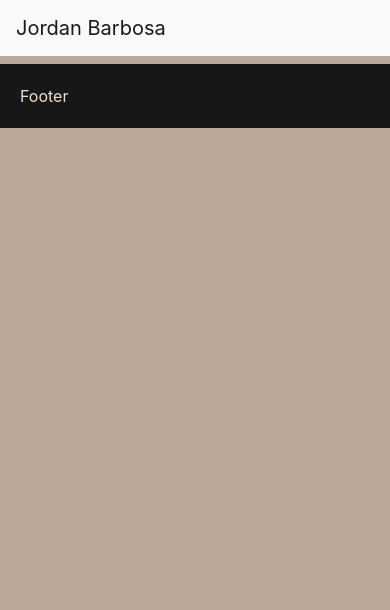
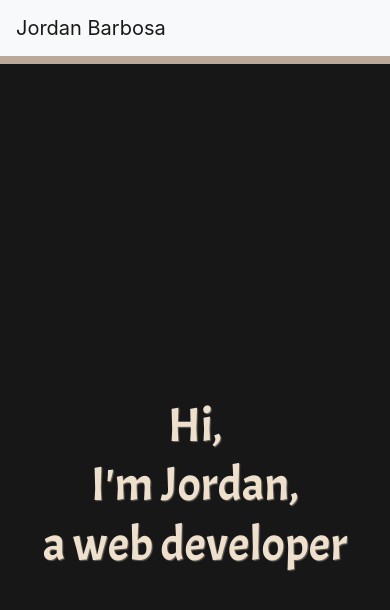
Before and after one commit to jordanjordanb1/portfolio, a React (Create React App) app in the folder client/: page / in a window 390 px wide. Shown: the top 610 px of the page. Built offline with nearby package versions, Linux system fonts and the light colour scheme.

Commit message:
Finished home page

```diff
--- a/client/package.json
+++ b/client/package.json
@@ -10,6 +10,7 @@
         "@types/jest": "^24.9.1",
         "@types/node": "^12.12.26",
         "@types/react": "^16.9.19",
+        "@types/react-bootstrap": "^0.32.20",
         "@types/react-dom": "^16.9.5",
         "axios": "^0.19.2",
         "react": "^16.12.0",
--- a/client/public/index.html
+++ b/client/public/index.html
@@ -22,6 +22,10 @@
             integrity="sha256-+N4/V/SbAFiW1MPBCXnfnP9QSN3+Keu+NlB+0ev/YKQ="
             crossorigin="anonymous"
         />
+        <link
+            href="https://fonts.googleapis.com/css?family=Acme&display=swap"
+            rel="stylesheet"
+        />
     </head>
     <body>
         <noscript>You need to enable JavaScript to run this app.</noscript>
--- a/client/src/components/Home/Home.scss
+++ b/client/src/components/Home/Home.scss
@@ -0,0 +1,92 @@
+.home-jumbotron {
+    background: var(--eerie-black);
+    margin: 0;
+    position: relative;
+    height: 100vh;
+    overflow: hidden;
+
+    h1 {
+        color: var(--almond);
+        text-shadow: 1px 1px 1px rgb(100, 100, 100);
+        font-family: 'Acme', sans-serif;
+        font-size: 7em;
+    }
+
+    .item-container {
+        width: 50%;
+
+        .hi-box {
+            display: block;
+            animation: slide-down 0.75s forwards ease-out;
+
+            h1 {
+                display: block;
+                margin: 0;
+            }
+        }
+
+        .intro-box {
+            display: block;
+
+            h1 {
+                opacity: 0;
+                margin: 0;
+                line-height: 120px;
+
+                &:nth-child(1) {
+                    animation: slide-right 0.75s forwards ease-out;
+                    animation-delay: 0.75s;
+                }
+
+                &:nth-child(2) {
+                    animation: slide-up 0.75s forwards ease-out;
+                    animation-delay: 1.5s;
+                }
+            }
+        }
+    }
+}
+
+@media only screen and (max-width: 1500px) {
+    .home-jumbotron .item-container {
+        width: 70%;
+    }
+}
+
+@media only screen and (max-width: 1100px) {
+    .home-jumbotron .item-container {
+        width: 80%;
+
+        h1 {
+            font-size: 6em;
+        }
+    }
+}
+
+@media only screen and (max-width: 950px) {
+    .home-jumbotron .item-container {
+        width: 100%;
+
+        h1 {
+            font-size: 4.5em;
+            text-align: center;
+        }
+
+        .intro-box h1 {
+            line-height: 80px;
+        }
+    }
+}
+
+@media only screen and (max-width: 600px) {
+    .home-jumbotron .item-container {
+        h1 {
+            font-size: 3em;
+            text-align: center;
+        }
+
+        .intro-box h1 {
+            line-height: 60px;
+        }
+    }
+}
--- a/client/src/components/Home/Home.tsx
+++ b/client/src/components/Home/Home.tsx
@@ -1,15 +1,26 @@
 import React from 'react';
-import Container from 'react-bootstrap/Container';
 import './Home.scss';
 import Navbar from '../Shared/Navbar/Navbar';
-import Footer from '../Shared/Footer/Footer';
+import Jumbotron from 'react-bootstrap/Jumbotron';
 
 export default function Home() {
     return (
         <>
             <Navbar />
-            <Container></Container>
-            <Footer />
+            <Jumbotron
+                fluid
+                className="home-jumbotron d-flex justify-content-center align-items-center"
+            >
+                <div className="item-container">
+                    <div className="hi-box text-left">
+                        <h1>Hi,</h1>
+                    </div>
+                    <div className="intro-box text-left">
+                        <h1>I'm Jordan, </h1>
+                        <h1>a web developer</h1>
+                    </div>
+                </div>
+            </Jumbotron>
         </>
     );
 }
--- a/client/src/index.scss
+++ b/client/src/index.scss
@@ -15,3 +15,39 @@ body {
     -moz-osx-font-smoothing: grayscale;
     background: var(--tuscany);
 }
+
+@keyframes slide-right {
+    0% {
+        opacity: 0;
+        transform: translateX(-300px);
+    }
+
+    100% {
+        opacity: 1;
+        transform: translateX(0px);
+    }
+}
+
+@keyframes slide-down {
+    0% {
+        opacity: 0;
+        transform: translateY(-300px);
+    }
+
+    100% {
+        opacity: 1;
+        transform: translateY(0px);
+    }
+}
+
+@keyframes slide-up {
+    0% {
+        opacity: 0;
+        transform: translateY(300px);
+    }
+
+    100% {
+        opacity: 1;
+        transform: translateY(0px);
+    }
+}
```
Also changed, not shown: 1 other file (tests, documents, lock files or other folders).
